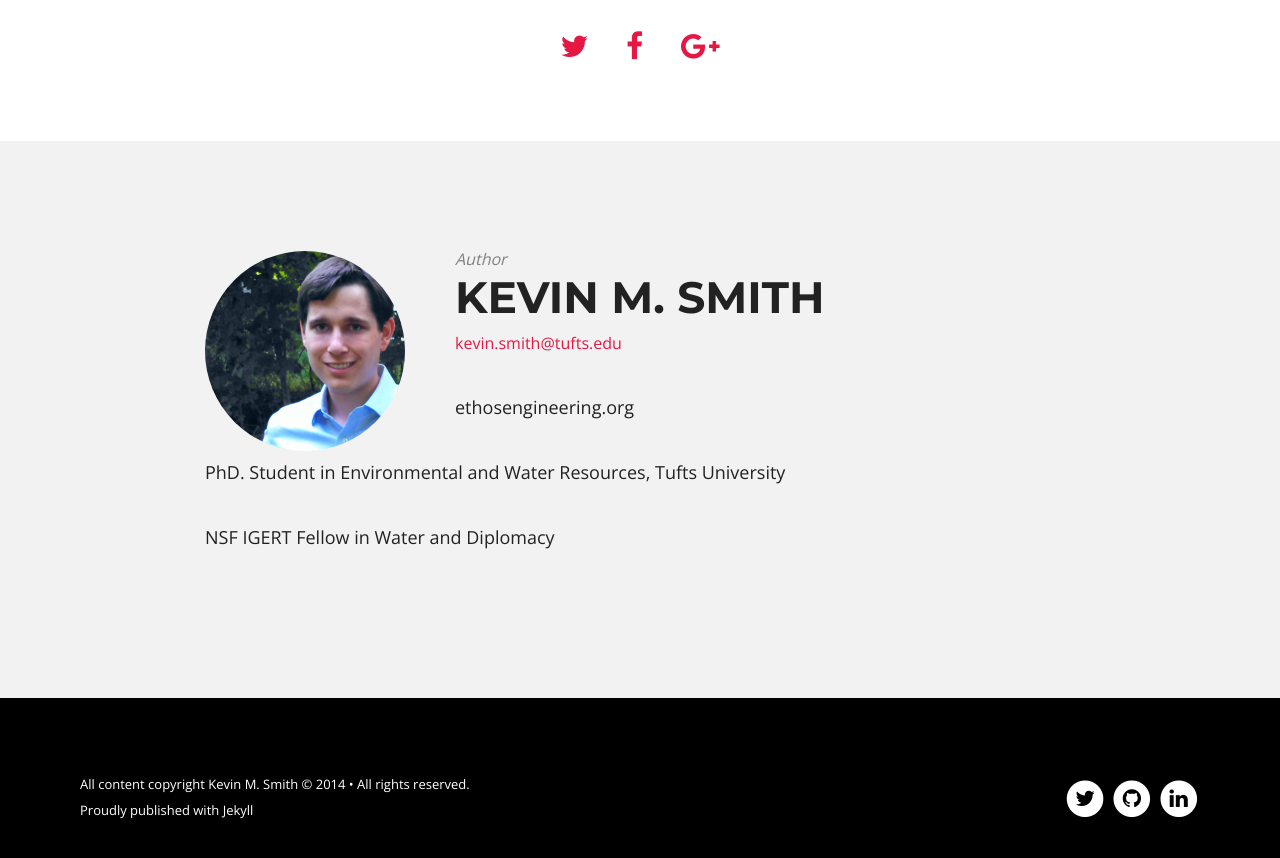
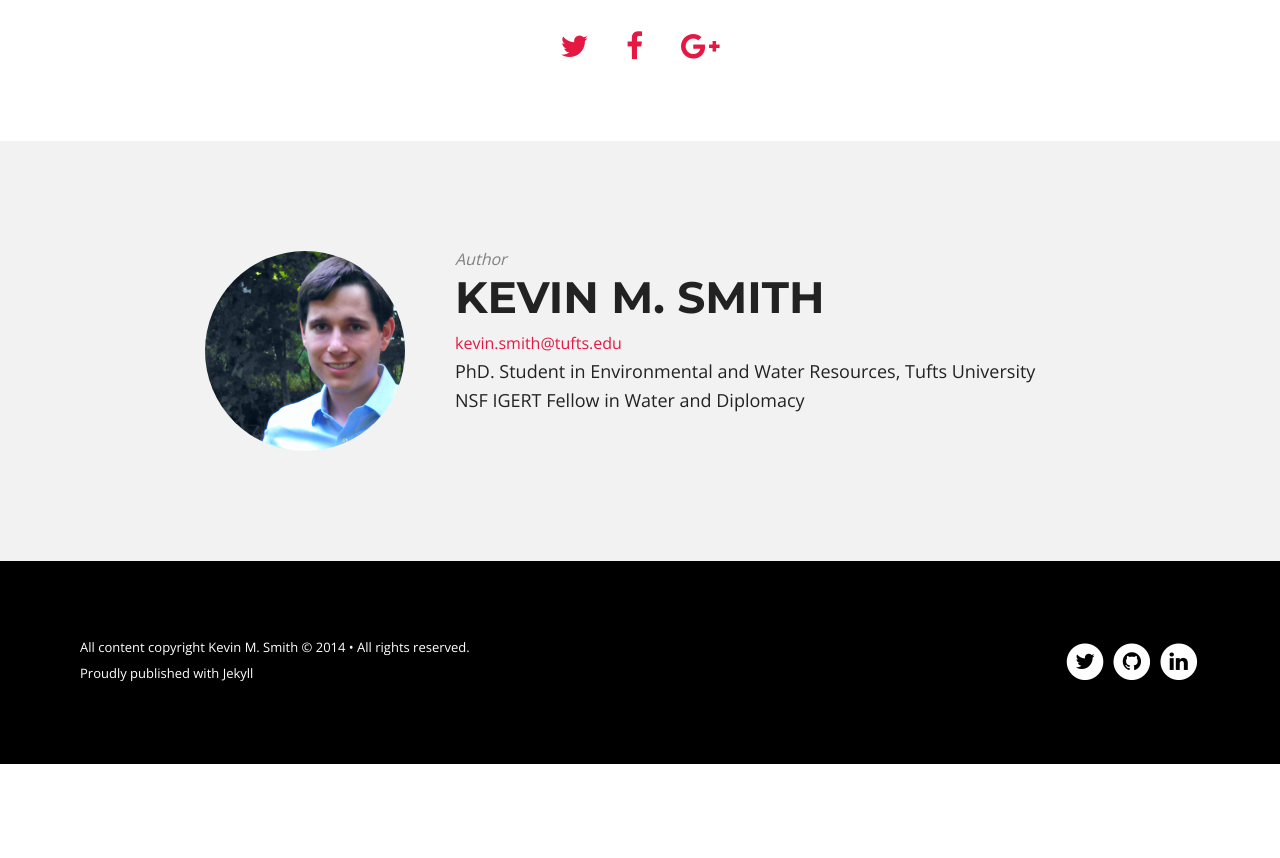
Before and after one commit to Kevin-M-Smith-Retired/primisadfontes-dev, a Jekyll site: the page built from _posts/2014-11-12-A-Proposal.md, in a window 1280 px wide and 900 px high, scrolled down 1609 px. Shown: the top 858 px of the window. Built offline with Jekyll 4.4.1, drawn with Linux system fonts in a browser that asks for light colours; nearby versions of some CDN libraries; after the commit the page ends 2373 px from its top, so only the background shows below that.

Commit message:
last push

```diff
--- a/_includes/signoff.html
+++ b/_includes/signoff.html
@@ -9,11 +9,10 @@
                             <h1>{{ site.owner.name }}</h1>
 
 
-                            <p><a href="mailto:{{ site.owner.email }}" class="author-website">{{ site.owner.email }}</a></p>
+                            <p><a href="mailto:{{ site.owner.email }}" class="author-website">{{ site.owner.email }}</a>
 
-                        	<p>{{ site.owner.website }}</p>
-                            <p>{{ site.owner.description }}</p>
-                            <p>{{ site.owner.description2 }}</p>
+                            <br>{{ site.owner.description }}
+                            <br>{{ site.owner.description2 }}</p>
 
                     </section>
                 </div>
```
